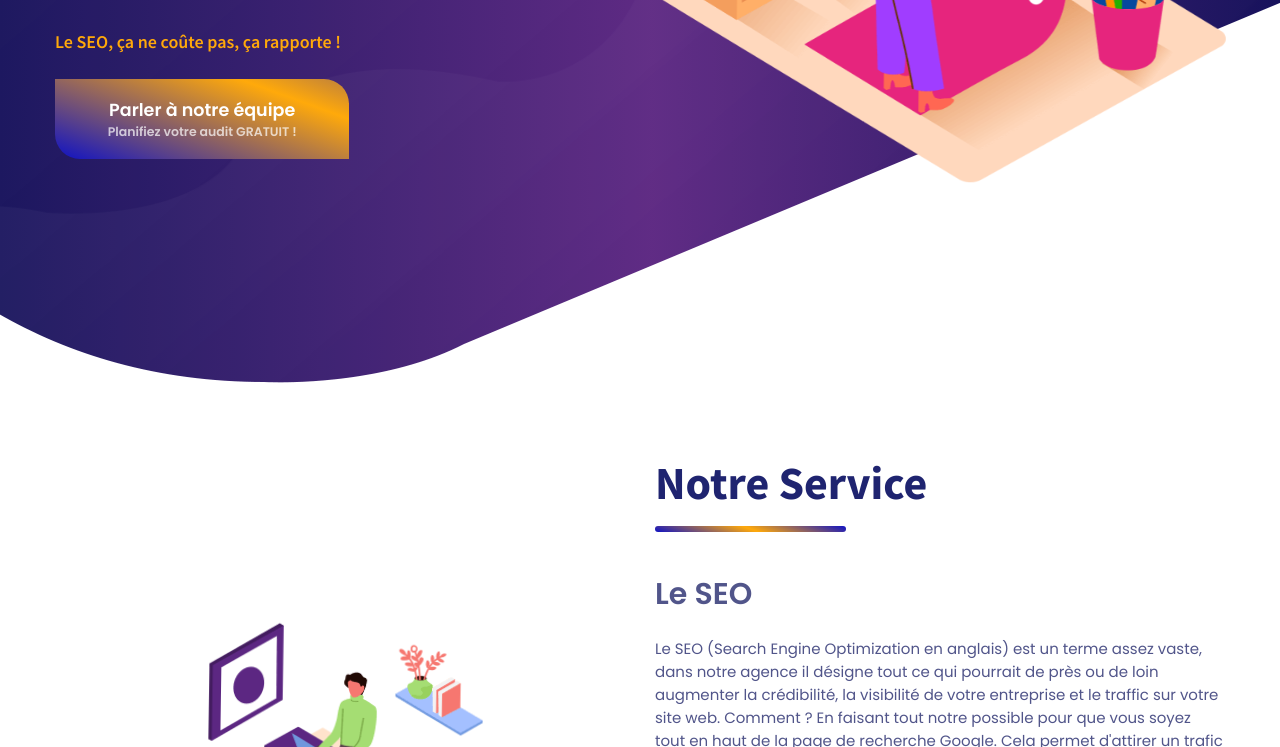
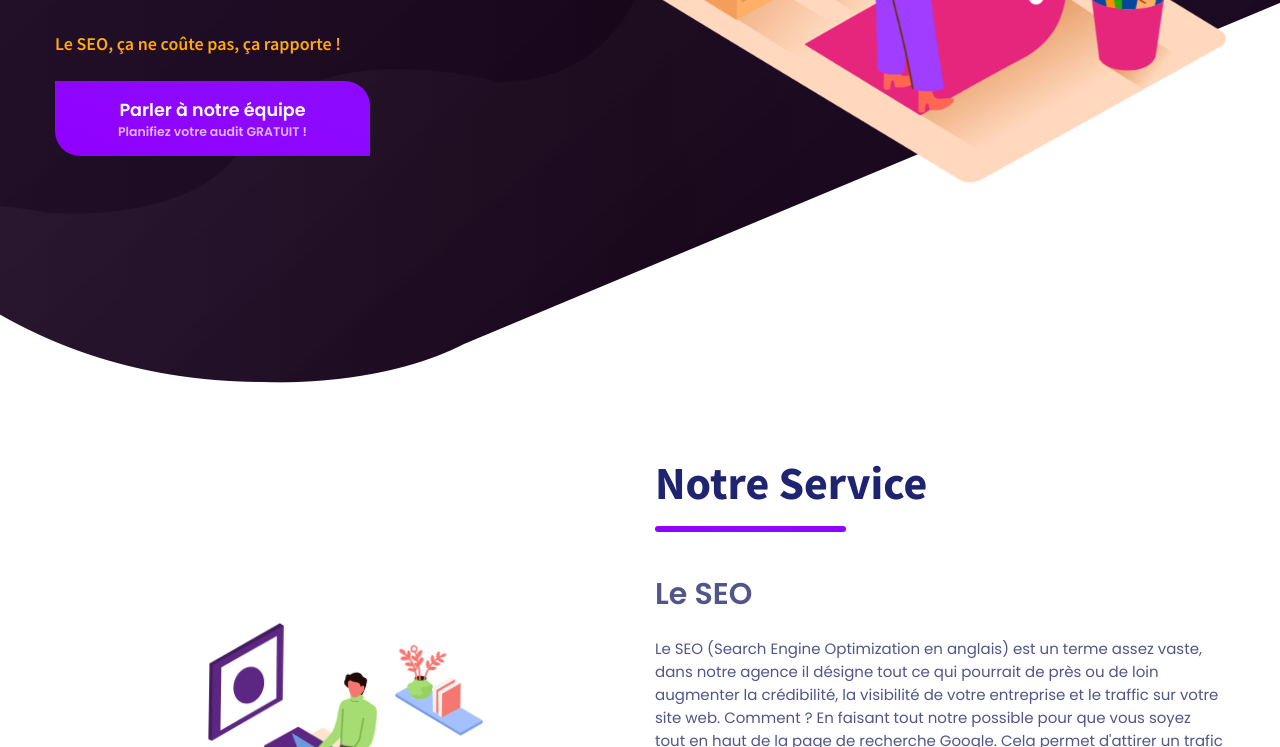
Before and after one commit to SC0UB/media-tag, a plain HTML site: page index.html in a window 1280 px wide. Shown: the part 406-1153 px from the top of the page. Drawn offline with nearby package versions, Linux system fonts and the light colour scheme.

Commit message:
Update style.css

```diff
--- a/assets/css/style.css
+++ b/assets/css/style.css
@@ -9,7 +9,8 @@
      --royal-blue-dark: hsl(231, 68%, 21%)
    */
 
-  --st-patricks-blue: hsl(236, 57%, 28%);
+    /**
+   *   --st-patricks-blue: hsl(236, 57%, 28%);
   --amaranth-purple: hsl(335, 88%, 38%);
   --royal-blue-dark: #16115b;
   --chrome-yellow: hsl(39, 100%, 52%);
@@ -23,6 +24,27 @@
   --platinum: hsl(0, 0%, 90%);
   --black_70: hsla(0, 0%, 0%, 0.7);
   --rajah: #0f12c4;
+  --white: hsl(0, 0%, 100%);
+
+  --gradient-1: linear-gradient(90deg,var(--royal-blue-dark) 0,var(--ksu-purple) 51%,var(--royal-blue-dark));
+  --gradient-2: linear-gradient(20deg   ,var(--rajah),var(--razzmatazz) ,var(--rajah));
+   */
+
+
+  --st-patricks-blue: hsl(236, 57%, 28%);
+  --amaranth-purple: hsl(335, 88%, 38%);
+  --royal-blue-dark: #1a0821;
+  --chrome-yellow: hsl(39, 100%, 52%);
+  --space-cadet-1: hsl(230, 41%, 25%);
+  --space-cadet-2: hsl(230, 59%, 16%);
+  --winter-sky_50: hsla(335, 87%, 53%, 0.5);
+  --purple-navy: hsl(236, 26%, 43%);
+  --ksu-purple: #140217;
+  --winter-sky: hsl(335, 87%, 53%);
+  --razzmatazz: hsl(272, 100%, 52%);
+  --platinum: hsl(0, 0%, 90%);
+  --black_70: hsla(285, 13%, 6%, 0.7);
+  --rajah: #9000ff;
   --white: hsl(0, 0%, 100%);
 
   --gradient-1: linear-gradient(90deg,var(--royal-blue-dark) 0,var(--ksu-purple) 51%,var(--royal-blue-dark));
@@ -213,40 +235,34 @@ body {
 
 
 /* Adjust button size for smaller screens */
-@media only screen and (max-width: 799px) {
-  .btn {
-      width: 74vw;
-      height: 15vh;
-      transition: all 0.3s ease;
-      background-image: var(--gradient-2);
-      background-size: 200%;
-      color: var(--white);
-      padding: 12px 35px;
-      font-size: var(--fs-8);
-      font-weight: var(--fw-500);
-      border-radius: 0 25px;
-      transition: var(--transition-2);
+.btn {
+  width: 21em;
+  height: 5em;
+  border: none;
+  outline: none;
+  color: var(--white);
+  font-size: var(--fs-8);
+  font-weight: var(--fw-500);
+  background-image: var(--gradient-2);
+  background-size: 200%;
+  padding: 12px 35px;
+  border-radius: 0 25px;
+  transition: all 0.3s ease, var(--transition-2);
+  cursor: pointer;
+}
+
+.btn:hover {
+  animation: glow 200000s infinite;
+}
+
+@keyframes glow {
+  0% {
+    box-shadow: 0 0 15px rgba(132, 0, 255, 0.7);
+  }
+  100% {
+    box-shadow: 0 0 50px rgb(128, 0, 255);
   }
 }
-
-@media only screen and (min-width: 800px){
-.btn {
-  width: 23vw;
-  height: 10vh;
-  transition: all 0.3s ease;
-  background-image: var(--gradient-2);
-  background-size: 200%;
-  color: var(--white);
-  padding: 12px 35px;
-  font-size: var(--fs-8);
-  font-weight: var(--fw-500);
-  border-radius: 0 25px;
-  transition: var(--transition-2);
-} }
-
-
-
-.btn:is(:hover, :focus) { background-position: right; }
 
 .w-100 { width: 100%; }
 
```
